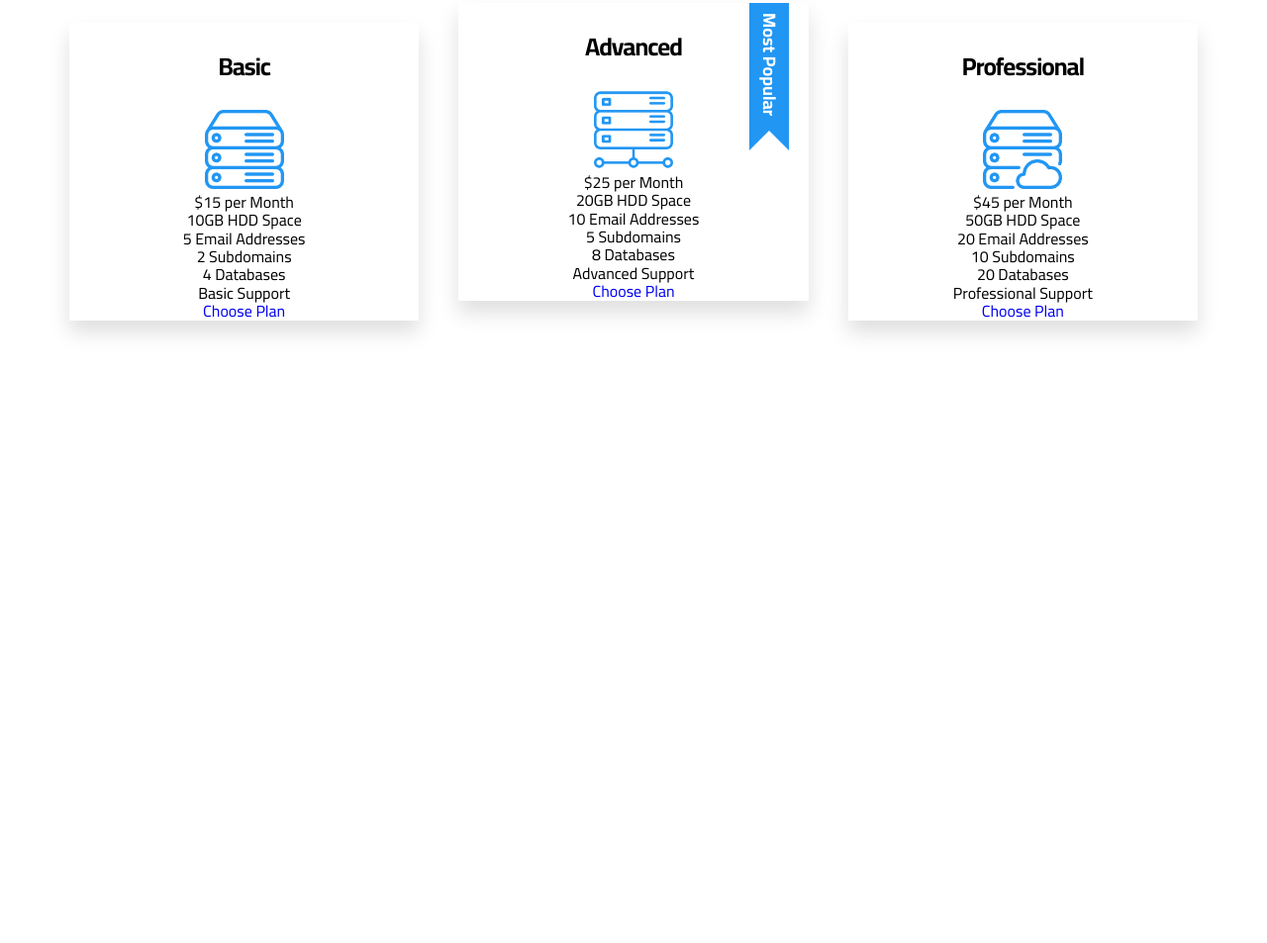
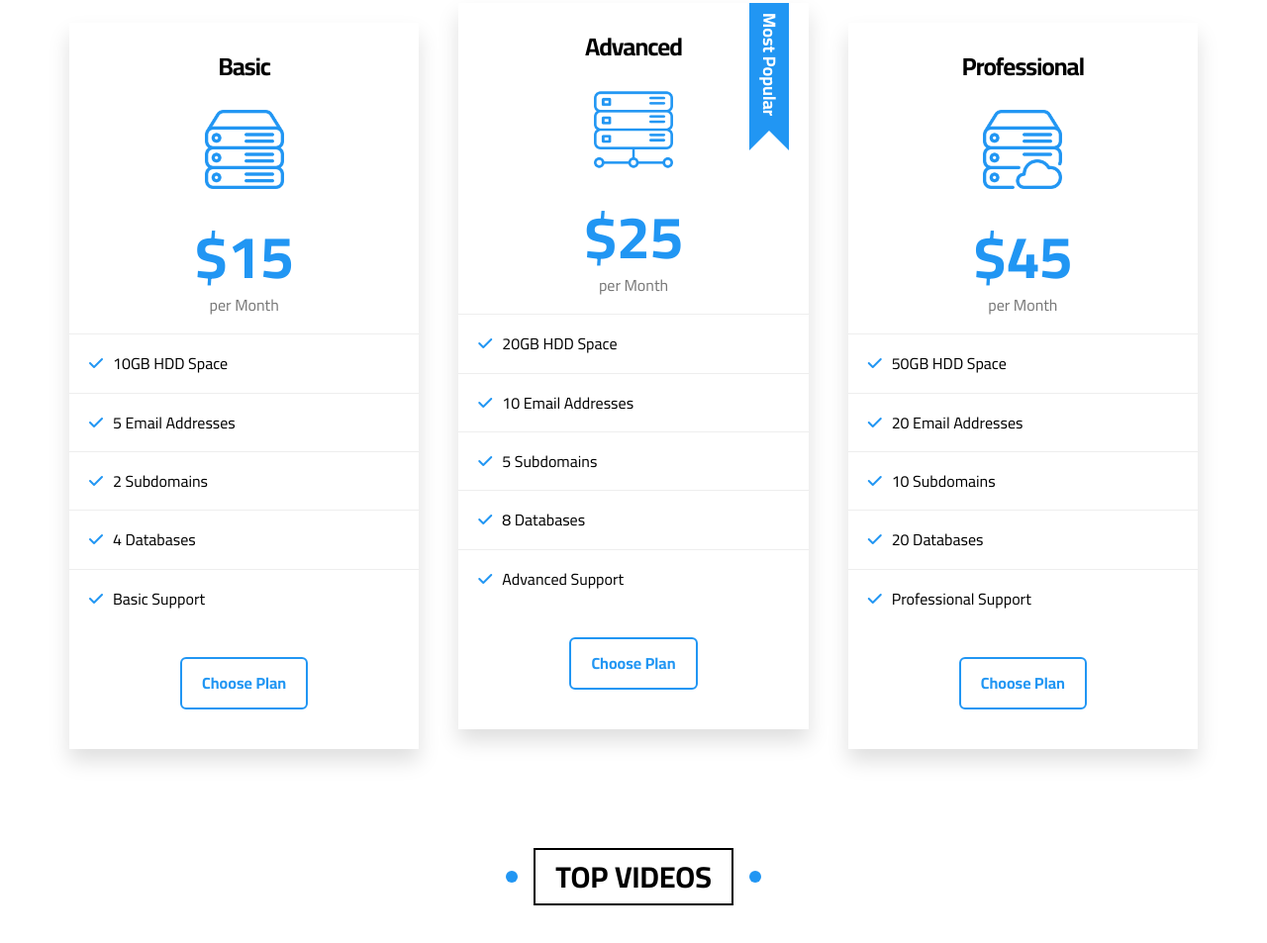
Before and after one commit to AhmedEsam-415/Project_Three, a plain HTML site: page index.html in a window 1280 px wide. Shown: the part 10395-11348 px from the top of the page at 99% size. Before the commit the page ends 10819 px from the top, so only its background shows below. Drawn offline with Linux system fonts and the light colour scheme.

Commit message:
Creating The Pricing Plans Section

```diff
--- a/css/master.css
+++ b/css/master.css
@@ -1038,8 +1038,7 @@ ul {
 .pricing .box:hover::after {
   width: 100%;
 }
-.pricing .box {
-}
+
 @media (min-width: 1200px) {
   .pricing .box.popular {
     top: -20px;
@@ -1073,12 +1072,51 @@ ul {
 }
 .pricing .box img {
   width: 80px;
+  margin-bottom: 30px;
 }
 .pricing .box .pei {
+  margin-bottom: 20px;
 }
-.pricing .box .pei span:fi {
+.pricing .box .pei span:first-child {
+  display: block;
+  font-size: 60px;
+  font-weight: bold;
+  margin-bottom: 5px;
+  color: var(--mainColor);
 }
-.pricing .box .pei span {
+
+.pricing .box .pei span:last-child {
+  color: #777;
+}
+.pricing .box ul {
+  text-align: left;
+}
+.pricing .box ul li {
+  padding: 20px;
+  border-top: 1px solid #eee;
+}
+.pricing .box ul li::before {
+  font-family: "Font Awesome 5 Free";
+  content: "\f00c";
+  font-weight: 900;
+  margin-right: 10px;
+  color: var(--mainColor);
+}
+.pricing .box a {
+  display: block;
+  width: fit-content;
+  padding: 15px 20px;
+  margin: 30px auto 40px;
+  border-radius: 6px;
+  font-weight: bold;
+  border: 2px solid var(--mainColor);
+  color: var(--mainColor);
+  transition: var(--mainTransition);
+}
+.pricing .box a:hover {
+  background-color: var(--mainColorAlt);
+  border-color: var(--mainColorAlt);
+  color: white;
 }
 /* Start Animation */
 @keyframes up-down {
--- a/index.html
+++ b/index.html
@@ -742,5 +742,10 @@
         </div>
       </div>
     </div>
+
+    <div class="video" id="video">
+      <div class="mainTitle">Top Videos</div>
+      <div class="container"></div>
+    </div>
   </body>
 </html>
```
